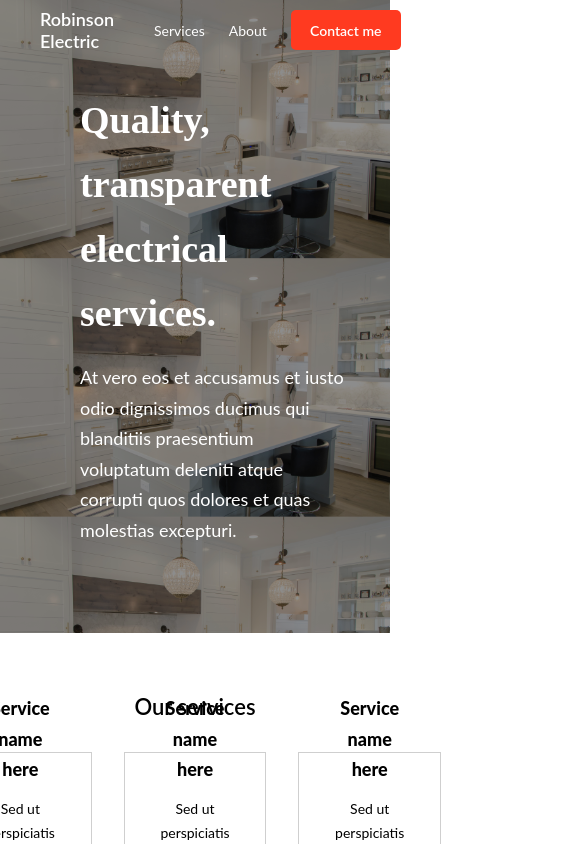
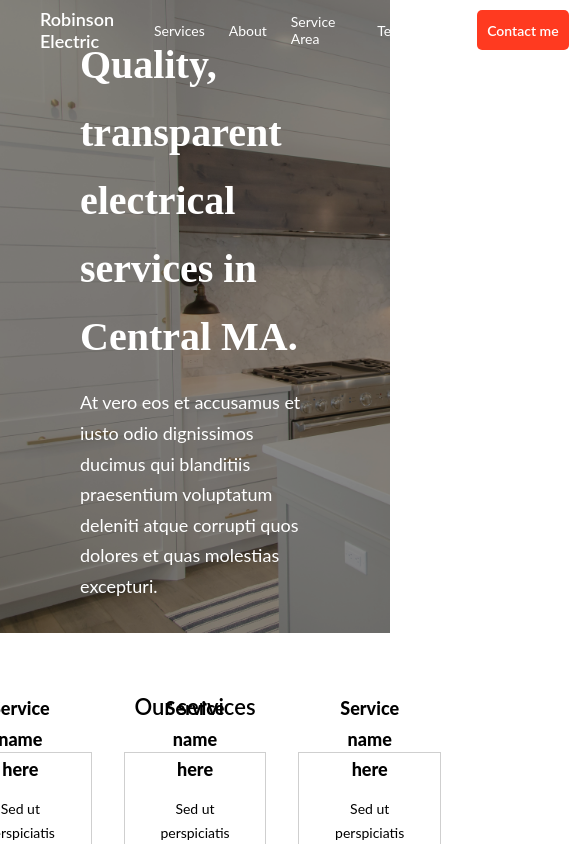
Before and after one commit to kducharme/robertson-electric, a Vue app: page /#/ in a window 390 px wide. Shown: the top 844 px of the page, 569 px wide, since content can reach past the window. Built offline with nearby package versions, Linux system fonts and the light colour scheme.

Commit message:
updating responsiveness

```diff
--- a/src/components/Home.vue
+++ b/src/components/Home.vue
@@ -35,7 +35,7 @@
   },
   data() {
     return {
-      msg: "Quality, transparent electrical services.",
+      msg: "Quality, transparent electrical services in Central MA.",
       sub:
         "At vero eos et accusamus et iusto odio dignissimos ducimus qui blanditiis praesentium voluptatum deleniti atque corrupti quos dolores et quas molestias excepturi."
     };
@@ -46,7 +46,9 @@
 <style lang='scss'>
 .home {
   background-image: url("../img/hero3.jpg");
-  background-size: 100vw;
+  background-size:cover;
+  min-height: 65vh;
+  max-height: 80vh;
   width: 100vw;
   height: 75vh;
   .home__hero {
@@ -61,13 +63,13 @@
     line-height: 1.7;
     h1 {
       font-family: 'Merriweather';
-      width: 68vw;
-      font-size: 38px;
+      width: 60vw;
+      font-size: 40px;
       color: white;
       margin-bottom: 16px;
     }
     p {
-      width: 68vw;
+      width: 60vw;
       color: white;
       font-size: 18px;
       font-weight: 400;
--- a/src/components/Nav.vue
+++ b/src/components/Nav.vue
@@ -4,6 +4,8 @@
     <ul>
         <li>Services</li>
         <li>About</li>
+        <li>Service Area</li>
+        <li>Testimonials</li>
         <button>Contact me</button>
     </ul>
   </nav>
```
